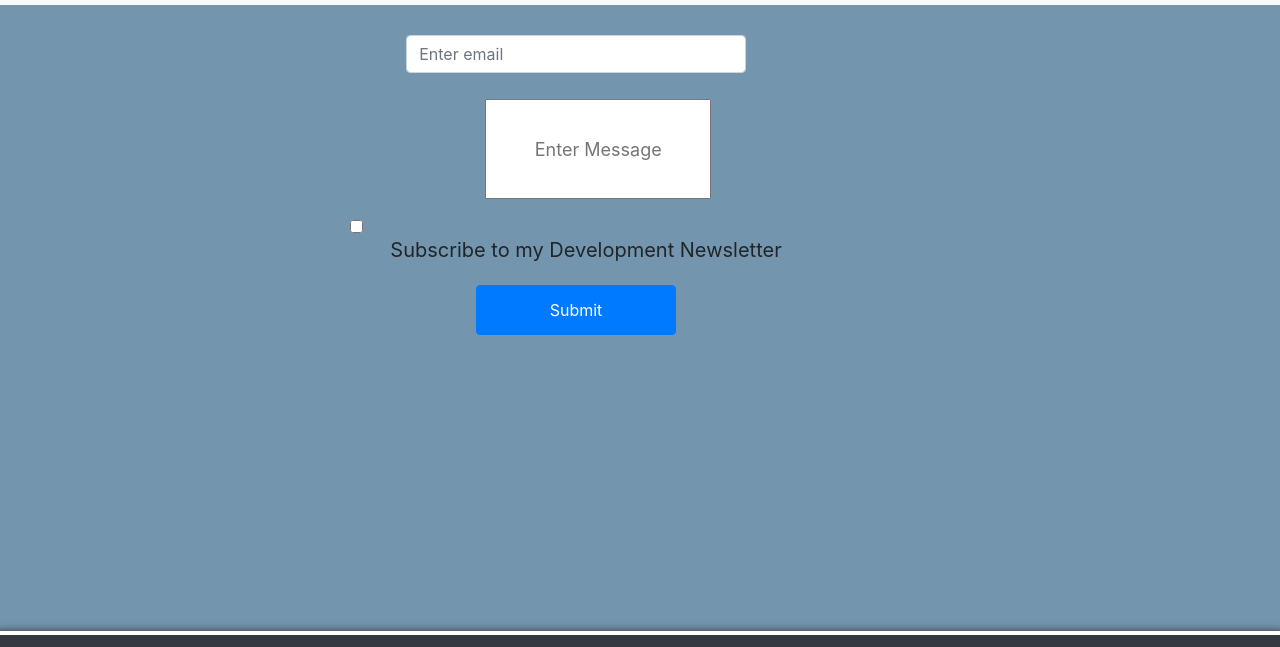
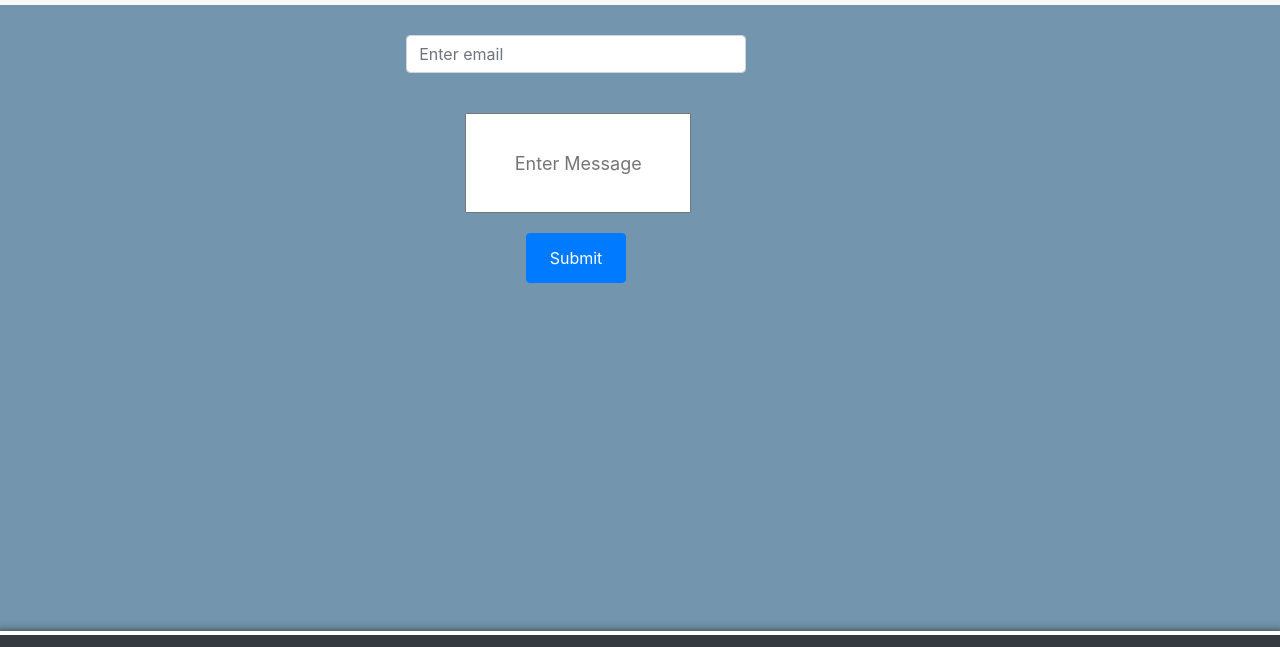
Before and after one commit to gdobson93/gdobson93.github.io, a plain HTML site: page contact-me.html in a window 1280 px wide. Shown: the part 51-698 px from the top of the page. Drawn offline with nearby package versions, Linux system fonts and the light colour scheme.

Commit message:
updated contact form

```diff
--- a/contact-me.html
+++ b/contact-me.html
@@ -51,25 +51,18 @@
     </header>
 
     <main>
-
       <div class="contact-form">
         <form>
-          <div class="form-group">
+          <div class="form-group1">
             <input type="email" class="form-control" id="exampleInputEmail1" aria-describedby="emailHelp" placeholder="Enter email">
           </div>
-          <div class="form-group">
+          <div class="form-group2">
             <label for="message"></label>
             <input type="text" id="textarea" placeholder="Enter Message">
           </div>
-          <div class="form-check">
-            <input type="checkbox" class="form-check-input" id="checkbox1">
-            <label class="form-check-label" for="exampleCheck1">Subscribe to my Development Newsletter</label>
-          </div>
           <button type="submit" class="btn btn-primary submit-btn">Submit</button>
         </form>
-
       </div>
-
     </main>
 
     <footer>
--- a/style.css
+++ b/style.css
@@ -74,13 +74,12 @@ body {
   color: #fff;
 }
 
-.card-title {
-  font-size: 25px;
+.coding-lang {
+  text-align: left;
 }
 
-.card-text {
-  font-size: 16px;
-  width: 50%;
+.lang-title {
+  text-align: center;
 }
 
 /*Portfolio Styles*/
@@ -159,23 +158,19 @@ body {
   text-align: center;
 }
 
+.form-group1 {
+  width: 80%;
+  display: inline;
+}
+
 .form-control {
   width: 30%;
   display: inline;
-  margin-top: 20px;
-}
-
-label {
-  padding: 20px;
-  font-size: 20px;
-}
-
-#checkbox1 {
-  float: inline-start;
+  margin: 20px;
 }
 
 .submit-btn {
-  width: 200px;
+  width: 100px;
   height: 50px;
 }
 
@@ -184,5 +179,5 @@ label {
   height: 100px;
   text-align: center;
   font-size: 18px;
-  margin-top: 10px;
+  margin: 20px;
 }
```
Also changed, not shown: index.html (+2 -2 lines).
